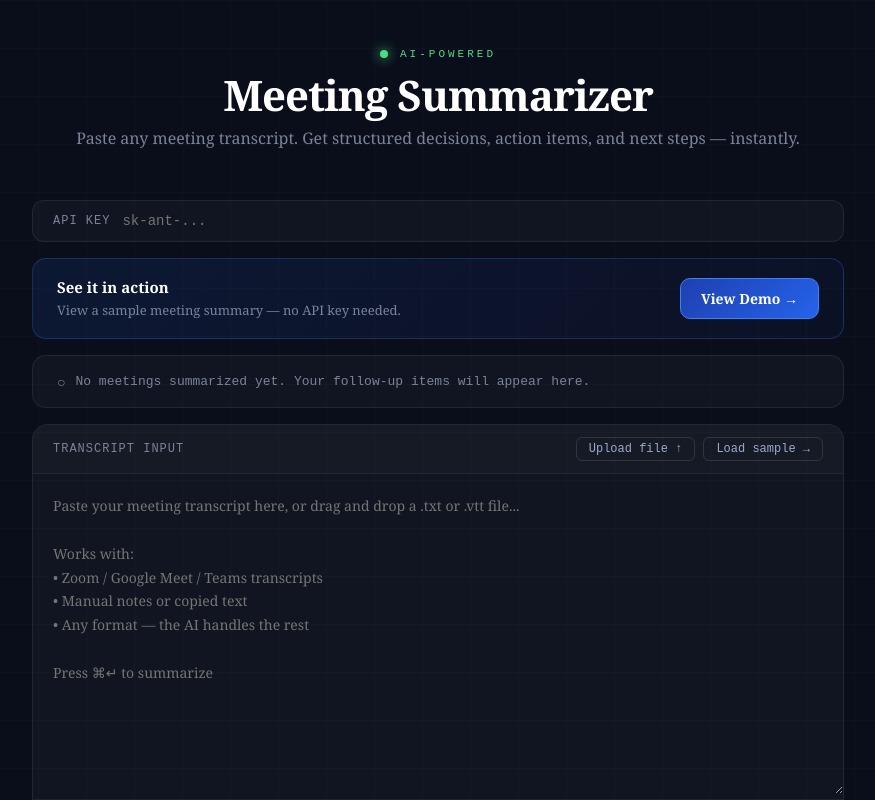
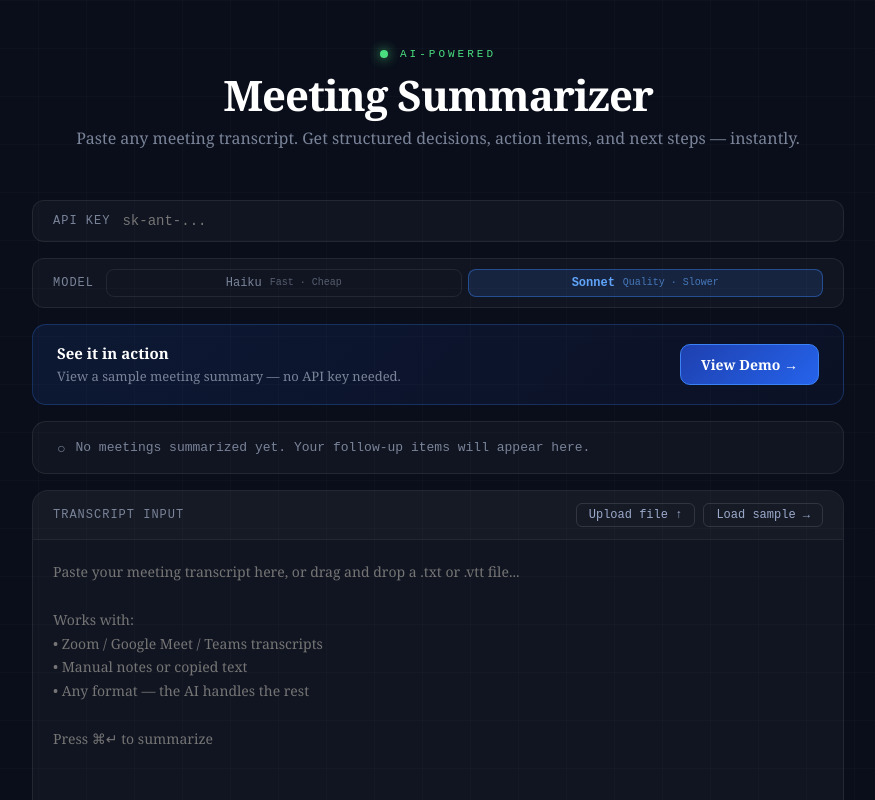
Before and after one commit to NSurawski/meeting-summarizer, a React (Vite) app: page / in a window 1280 px wide. Shown: the top 800 px of the page, without its empty margins (202-1077 px from the left). Built offline with nearby package versions, Linux system fonts and the light colour scheme.

Commit message:
feat: add model selector for Haiku vs Sonnet tradeoff
Users can now switch between Haiku (fast/cheap) and Sonnet (quality)
before generating a summary; choice persists to localStorage.

```diff
--- a/src/MeetingSummarizer.jsx
+++ b/src/MeetingSummarizer.jsx
@@ -103,6 +103,7 @@ export default function MeetingSummarizer() {
   const [error, setError] = useState(null);
   const [copied, setCopied] = useState(false);
   const [apiKey, setApiKey] = useState(() => localStorage.getItem("anthropicApiKey") || "");
+  const [model, setModel] = useState(() => localStorage.getItem("meetingModel") || "claude-sonnet-4-6");
   const [savedMeetings, setSavedMeetings] = useState(() => {
     try { return JSON.parse(localStorage.getItem("meetingSummaries") || "[]"); }
     catch { return []; }
@@ -193,7 +194,7 @@ export default function MeetingSummarizer() {
           "anthropic-dangerous-direct-browser-access": "true"
         },
         body: JSON.stringify({
-          model: "claude-sonnet-4-20250514",
+          model: model,
           max_tokens: 4000,
           stream: true,
           system: SYSTEM_PROMPT,
@@ -412,6 +413,44 @@ export default function MeetingSummarizer() {
               boxShadow: "0 0 8px #4ADE80"
             }} />
           )}
+        </div>
+
+        {/* Model Selector */}
+        <div style={{
+          background: "rgba(255,255,255,0.03)",
+          border: "1px solid rgba(255,255,255,0.08)",
+          borderRadius: 12,
+          padding: "10px 20px",
+          marginBottom: 16,
+          display: "flex", alignItems: "center", gap: 12
+        }}>
+          <span style={{ fontSize: 12, color: "#7A8499", fontFamily: "'Courier New', monospace", letterSpacing: 1, whiteSpace: "nowrap" }}>
+            MODEL
+          </span>
+          <div style={{ display: "flex", gap: 6, flex: 1 }}>
+            {[
+              { id: "claude-haiku-4-5-20251001", label: "Haiku", desc: "Fast · Cheap" },
+              { id: "claude-sonnet-4-6",          label: "Sonnet", desc: "Quality · Slower" }
+            ].map(opt => (
+              <button
+                key={opt.id}
+                onClick={() => { setModel(opt.id); localStorage.setItem("meetingModel", opt.id); }}
+                style={{
+                  flex: 1, padding: "6px 12px",
+                  background: model === opt.id ? "rgba(59,130,246,0.15)" : "transparent",
+                  border: `1px solid ${model === opt.id ? "rgba(59,130,246,0.45)" : "rgba(255,255,255,0.08)"}`,
+                  borderRadius: 8, cursor: "pointer",
+                  color: model === opt.id ? "#60A5FA" : "#7A8499",
+                  fontSize: 12, fontFamily: "'Courier New', monospace",
+                  transition: "all 0.15s",
+                  display: "flex", alignItems: "center", justifyContent: "center", gap: 8
+                }}
+              >
+                <span style={{ fontWeight: model === opt.id ? 600 : 400 }}>{opt.label}</span>
+                <span style={{ fontSize: 10, opacity: 0.65 }}>{opt.desc}</span>
+              </button>
+            ))}
+          </div>
         </div>
 
         {/* Demo CTA */}
```
